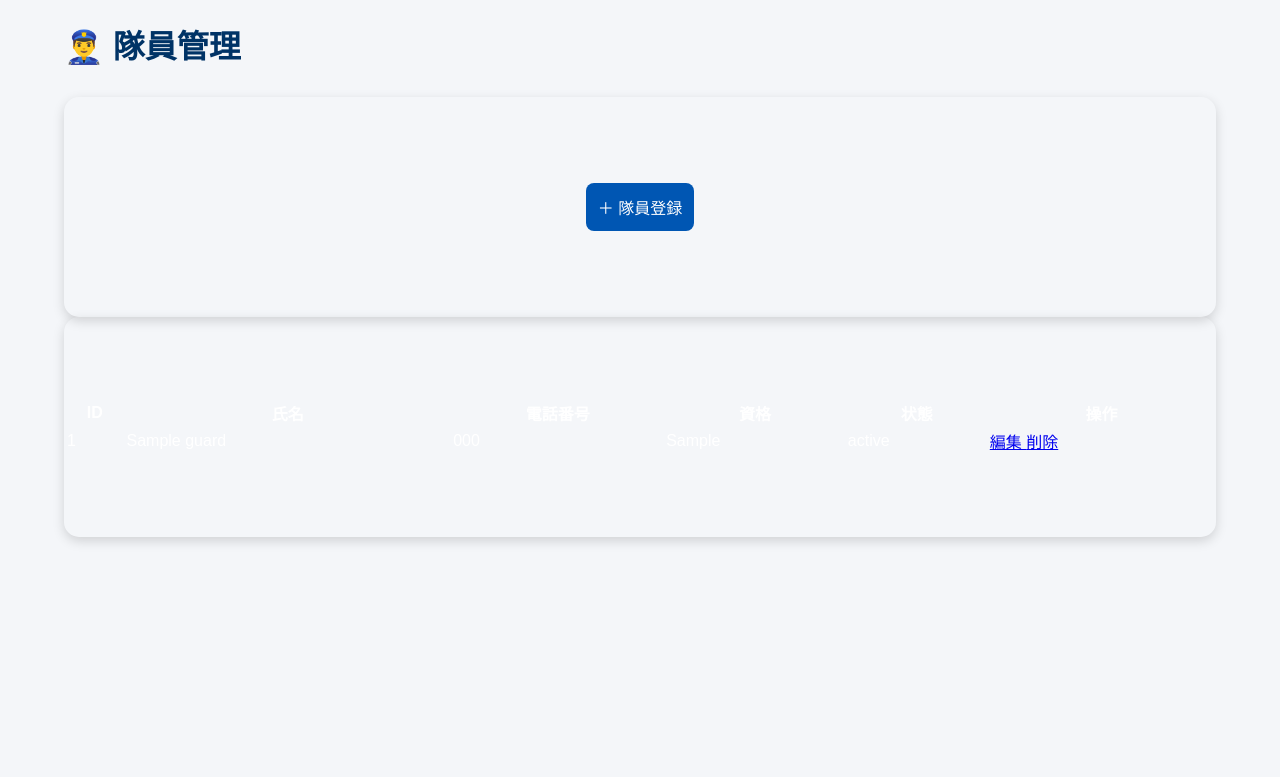
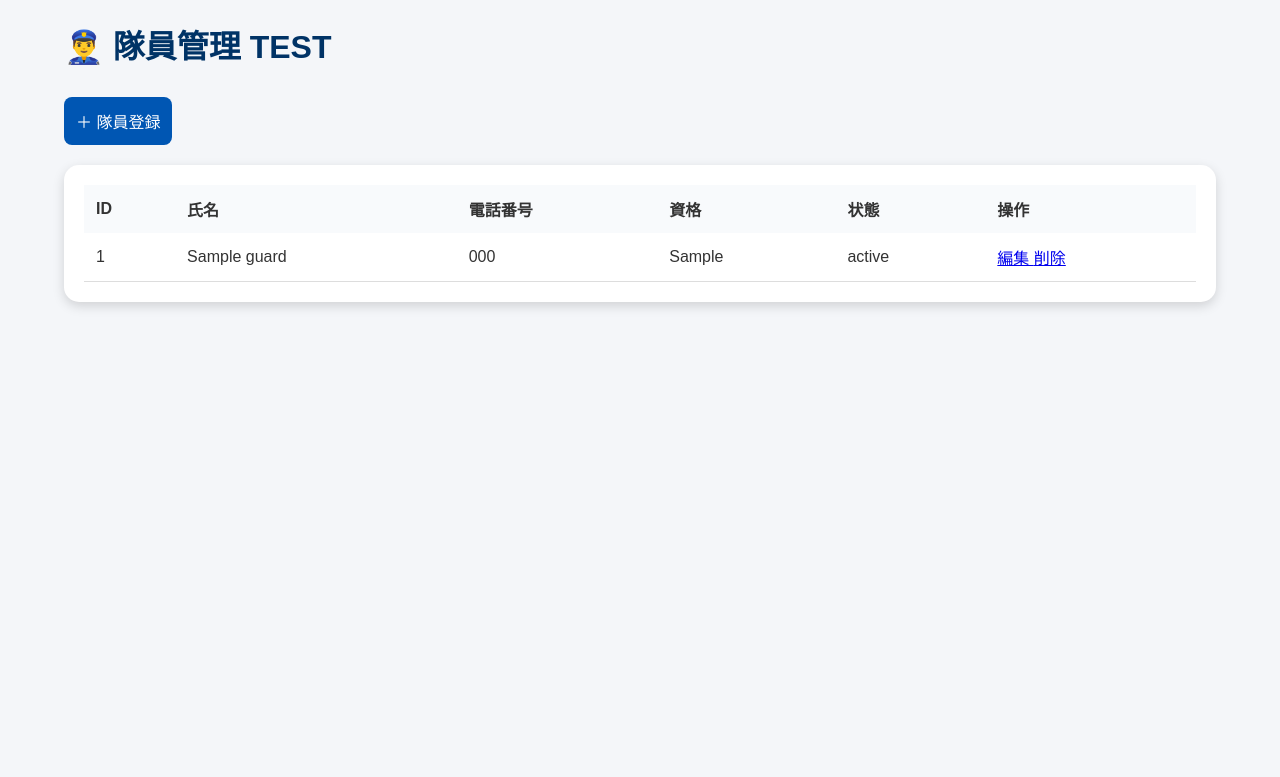
Before and after one commit to matsuokentaro/security-management, a Flask app: page /guards in a window 1280 px wide. Shown: the top 777 px of the page. Run offline with Flask 3, Linux system fonts and the light colour scheme; tables that the repository leaves empty hold one stand-in row (values such as "Sample post").

Commit message:
test guards page

```diff
--- a/static/style.css
+++ b/static/style.css
@@ -199,3 +199,28 @@
 .sidebar .active{
     background:#2563eb;
 }
+
+.table-card{
+    background:white;
+    padding:20px;
+    border-radius:15px;
+    box-shadow:0 4px 12px rgba(0,0,0,.15);
+}
+
+table{
+    width:100%;
+    border-collapse:collapse;
+}
+
+th{
+    background:#f8fafc;
+    color:#333;
+    padding:12px;
+    text-align:left;
+}
+
+td{
+    color:#333;
+    padding:12px;
+    border-bottom:1px solid #ddd;
+}
--- a/templates/guards.html
+++ b/templates/guards.html
@@ -9,15 +9,17 @@
 
 <div class="container">
 
-<h1>👮‍♂️ 隊員管理</h1>
+<h1>👮‍♂️ 隊員管理 TEST</h1>
 
-<div class="card">
+<div style="margin-bottom:20px;">
     <a href="/guard-form">
-    <button>＋ 隊員登録</button>
+        <button style="width:auto;">
+            ＋ 隊員登録
+        </button>
     </a>
 </div>
 
-<div class="card">
+<div class="table-card">
 
 <table width="100%">
 
@@ -40,11 +42,12 @@
 
         <td>
 
-            <a href="/edit/{{ guard.id }}">
+            <a class="action-edit" href="/edit/{{ guard.id }}">
                 編集
             </a>
 
-            <a href="/delete/{{ guard.id }}"
+            <a class="action-delete"
+            href="/delete/{{ guard.id }}"
             onclick="return confirm('本当に削除しますか？')">
                 削除
             </a>
```
